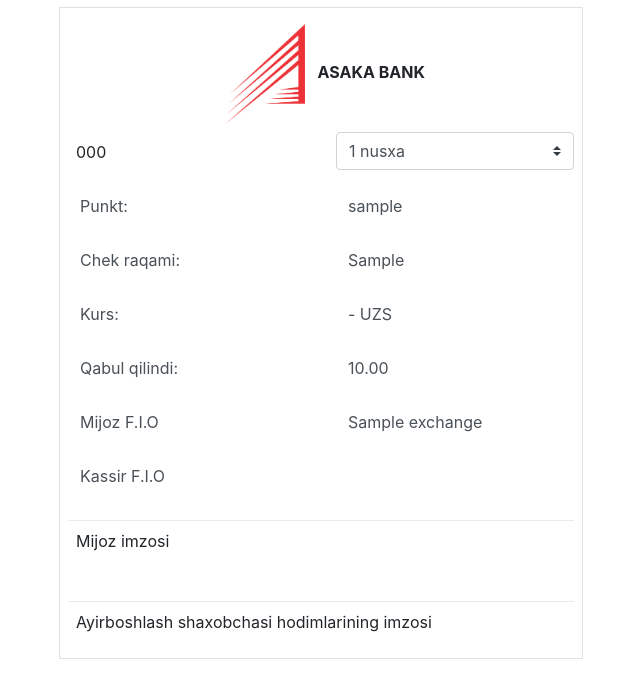
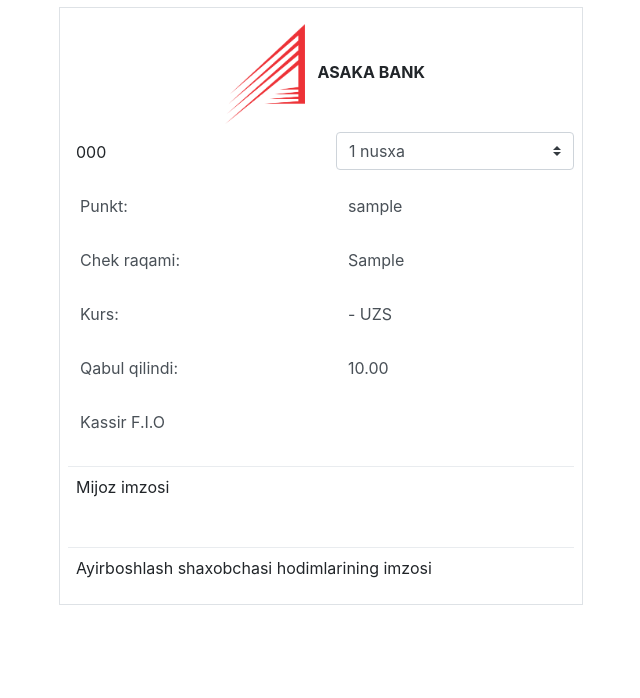
Before and after one commit to goaziz/asaka_kassa, a Django app: page /detail/1/ in a window 1280 px wide. Shown: the part 65-763 px from the top of the page, without its empty margins (319-959 px from the left). Run offline with Django 3.2, Linux system fonts and the light colour scheme; a user stored in the database is signed in; tables that the repository leaves empty hold one stand-in row (values such as "Sample post"); some libraries are stand-ins or nearby versions.

Commit message:
modfiied

```diff
--- a/templates/exchange_detail.html
+++ b/templates/exchange_detail.html
@@ -206,14 +206,14 @@
                             <p class="form-control border-0 text-left">{{ object.total_sum }}</p>
                         </div>
                     </div>
-                    <div class="row">
-                        <div class="col">
-                            <p class="form-control border-0 text-left">Mijoz F.I.O</p>
-                        </div>
-                        <div class="col">
-                            <p class="form-control border-0 text-left">{{ object.customer_name }}</p>
-                        </div>
-                    </div>
+{#                    <div class="row">#}
+{#                        <div class="col">#}
+{#                            <p class="form-control border-0 text-left">Mijoz F.I.O</p>#}
+{#                        </div>#}
+{#                        <div class="col">#}
+{#                            <p class="form-control border-0 text-left">{{ object.customer_name }}</p>#}
+{#                        </div>#}
+{#                    </div>#}
                 {% elif object.case_id == 2 %}
                     <div class="row">
                         <div class="col">
```
Also changed, not shown: cash/views.py (+7 -2 lines), templates/test.html (+6 -6 lines).
